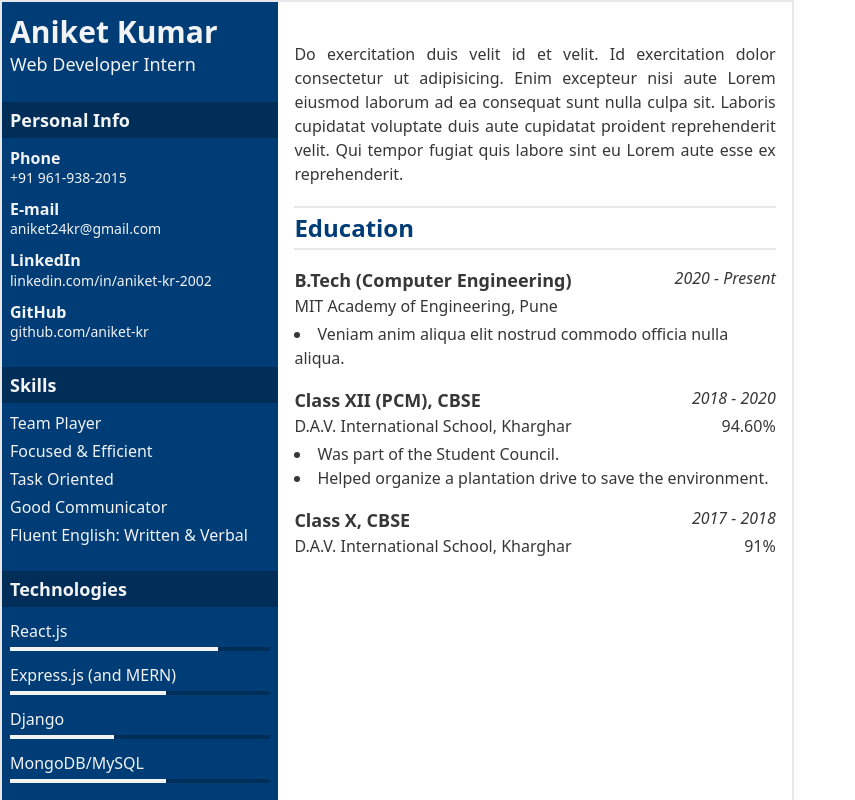
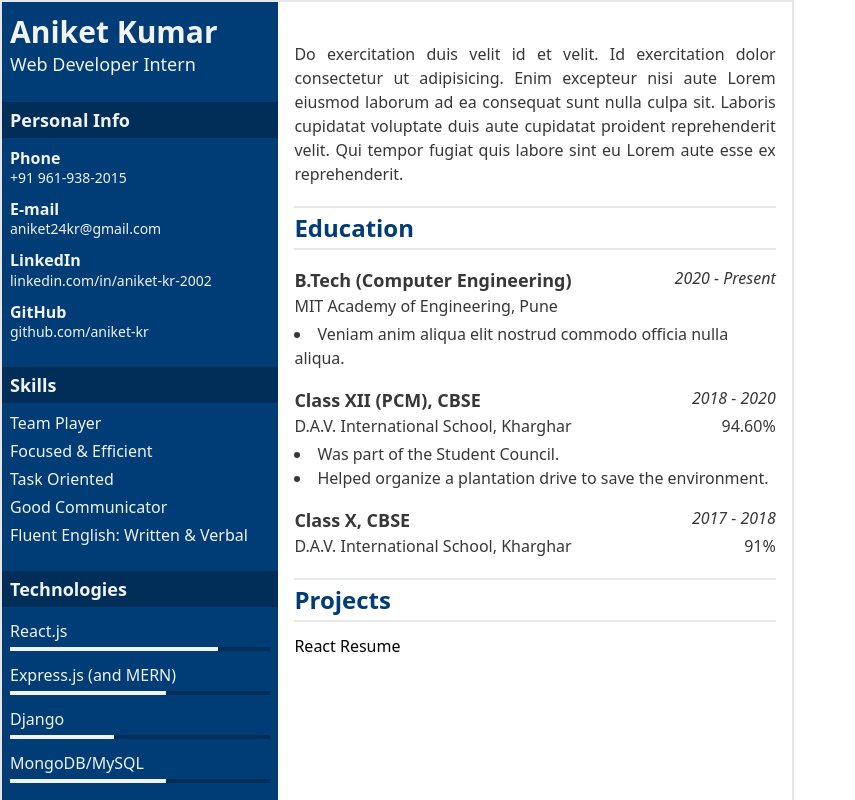
Before and after one commit to aniket-kr/React-Tailwind-Resume, a React (Create React App) app: page / in a window 1280 px wide. Shown: the top 800 px of the page, without its empty margins (0-855 px from the left). Built offline with nearby package versions, Linux system fonts and the light colour scheme.

Commit message:
Add Projects Section

```diff
--- /dev/null
+++ b/src/components/MainContent/ProjectsSection/ProjectItem/index.tsx
@@ -0,0 +1,11 @@
+import data from 'components/MainContent/data';
+
+interface ProjectItemProps {
+  item: typeof data.projects[0];
+}
+
+const ProjectItem = ({ item }: ProjectItemProps) => {
+  return <div>{item.title}</div>;
+};
+
+export default ProjectItem;
--- /dev/null
+++ b/src/components/MainContent/ProjectsSection/index.tsx
@@ -0,0 +1,16 @@
+import data from 'components/MainContent/data';
+import ProjectItem from 'components/MainContent/ProjectsSection/ProjectItem';
+import SectionHeader from 'components/MainContent/SectionHeader';
+
+const ProjectsSection = () => {
+  return (
+    <div>
+      <SectionHeader label="Projects" />
+      {data.projects.map((project) => (
+        <ProjectItem key={project.title} item={project} />
+      ))}
+    </div>
+  );
+};
+
+export default ProjectsSection;
--- a/src/components/MainContent/data.ts
+++ b/src/components/MainContent/data.ts
@@ -1,8 +1,8 @@
 interface ProjectInfo {
   title: string;
   description: string;
+  link?: string;
   knowledgeGained: string[]; // bullet points
-  link?: string;
 }
 
 interface EducationInfo {
@@ -61,7 +61,18 @@ const data: Data = {
       ],
     },
   ],
-  projects: [],
+  projects: [
+    {
+      title: 'React Resume',
+      description:
+        'This resume was designed as a React application using React and Tailwind CSS. Find the source code at the GitHub Page',
+      knowledgeGained: [
+        'Separating data layer from the view layer.',
+        'Creating custom components to reuse styles.',
+        'Worked extensively with TypeScript types.',
+      ],
+    },
+  ],
   certifications: [],
   interests: [],
 };
--- a/src/components/MainContent/index.tsx
+++ b/src/components/MainContent/index.tsx
@@ -1,11 +1,13 @@
 import data from 'components/MainContent/data';
 import EducationSection from 'components/MainContent/EducationSection';
+import ProjectsSection from 'components/MainContent/ProjectsSection';
 
 const MainContent = () => {
   return (
     <div className="flex-grow px-4 py-10">
       <p className="text-justify text-mattBlack">{data.shortPitch}</p>
       <EducationSection />
+      <ProjectsSection />
     </div>
   );
 };
```
